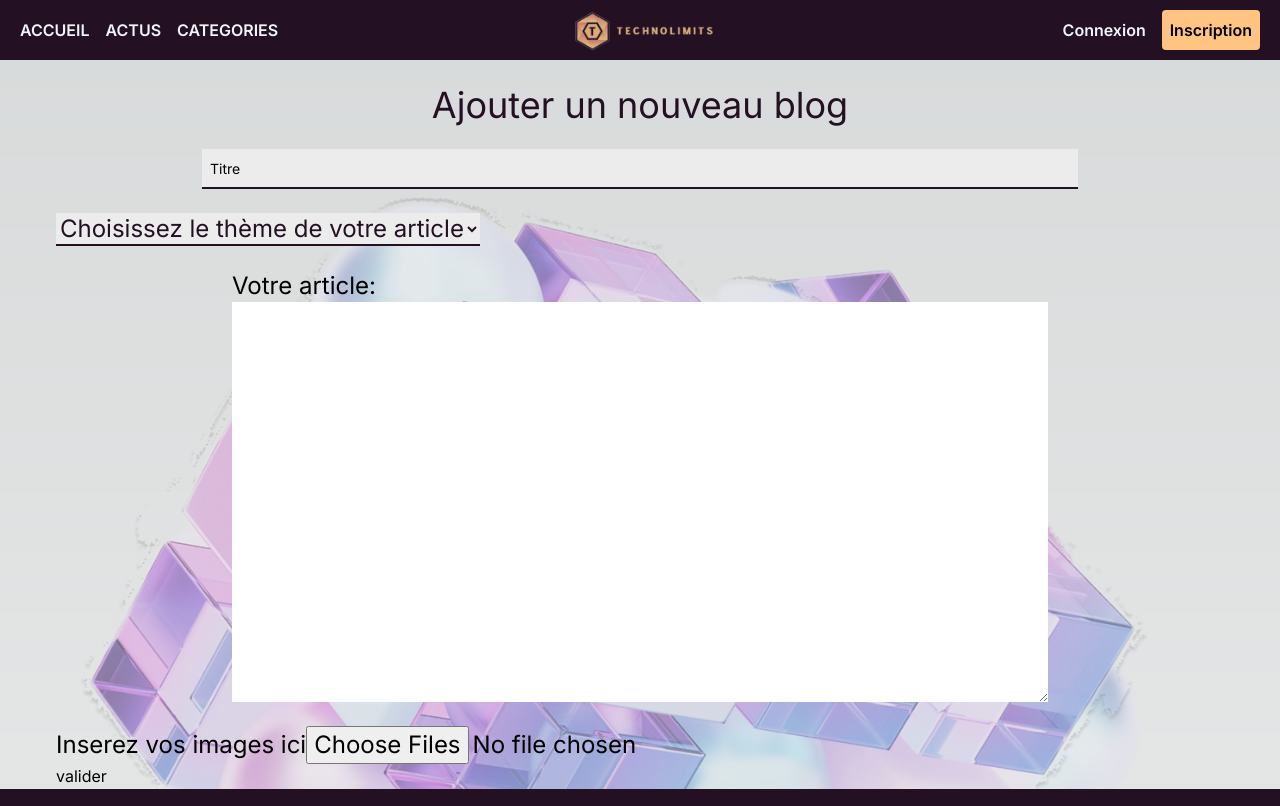
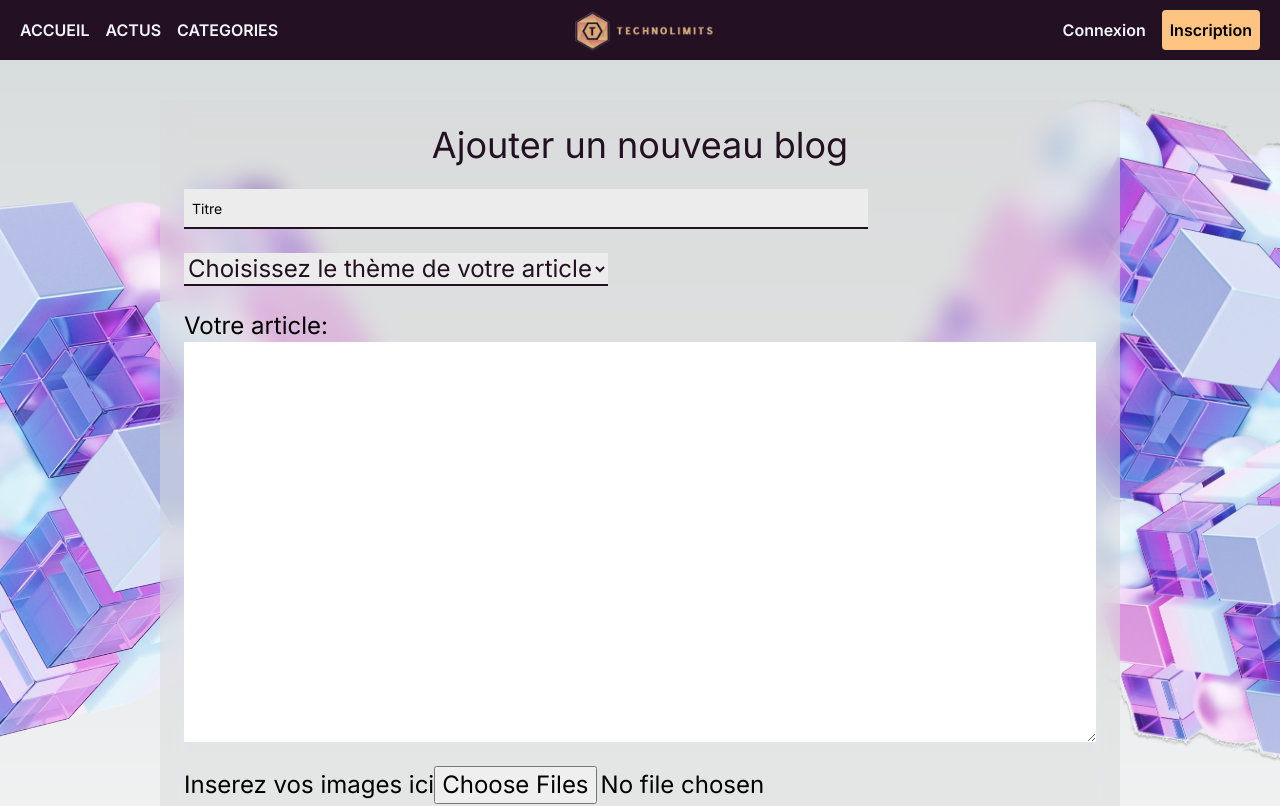
Before and after one commit to Celoma/ProjetBlog, a Next.js app in the folder tech-no-limits/: page /pages/createblog in a window 1280 px wide. Shown: the top 806 px of the page. Built offline with nearby package versions, Linux system fonts and the light colour scheme.

Commit message:
Create Blog

```diff
--- a/tech-no-limits/src/app/pages/createblog/page.tsx
+++ b/tech-no-limits/src/app/pages/createblog/page.tsx
@@ -4,14 +4,12 @@ import React, { useState } from 'react';
 const page = () => {
 
     return (
-        <div>
-            <img src="/images/cube1.png" alt="" className='absolute -z-10'/>
-            <img src="/images/cube2.png" alt="" className='absolute -z-10'/>
-            <div className='bg-custom-trans-gray py-[1px] px-14 z-10'>
+        <div className='relative'>
+            <div className='bg-custom-trans-gray rounded py-[1px] mx-40 p-6 my-10 z-10 backdrop-blur-md'>
                 <h1 className='text-custom-purple text-4xl mt-6 text-center'>Ajouter un nouveau blog</h1>
                 <form action="">
                     <div>
-                        <div className="mb-6 w-3/4 relative group cursor-text mt-6 left-2/4 -translate-x-2/4">
+                        <div className="mb-6 w-3/4 relative group cursor-text  mt-6">
                             <input type="text" id="title" required className="text-2xl w-full h-10 px-4 text-sm peer bg-custom-gray outline-none border-b-2 border-custom-purple" />
                             <label htmlFor="title" className="text-2xl cursor-text transform transition-all absolute top-0 left-0 h-full flex items-center pl-2 text-sm group-focus-within:text-xs peer-valid:text-xs group-focus-within:h-1/2 peer-valid:h-1/2 group-focus-within:-translate-y-full peer-valid:-translate-y-full group-focus-within:pl-0 peer-valid:pl-0">Titre</label>
                         </div>
@@ -26,7 +24,7 @@ const page = () => {
                             <option value="cloud">Cloud</option>
                         </select>
                     </div>
-                    <div className='mb-6 flex flex-col mx-44 rounded-full'>
+                    <div className='mb-6 flex flex-col rounded-full'>
                         <label className='text-2xl' htmlFor="story">Votre article:</label>
                         <textarea id="story" name="story" className='min-h-[400px] resize-y' >
                         </textarea>
@@ -36,8 +34,11 @@ const page = () => {
                         <input type="file" accept='image/jpeg, image/png' id='imagePost' multiple/>
                     </div>
                     <button>valider</button>
+
                 </form>
             </div>
+            <img src="/images/cube1.png" alt="" className='fixed -z-10 top-12 -left-72 h-full'/>
+            <img src="/images/cube2.png" alt="" className='fixed -z-10 top-6 -right-72 h-full'/>
         </div>
     );
 };
```
